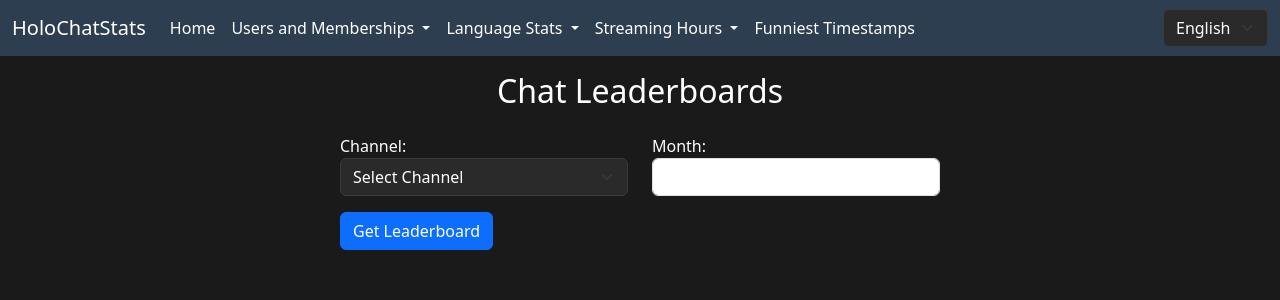
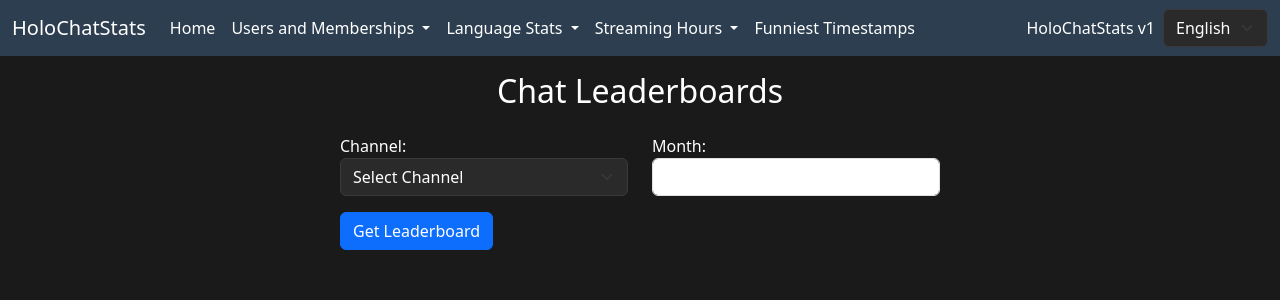
Before and after one commit to mipacd/HoloChatStats, a Flask app: page /chat_leaderboards in a window 1280 px wide. Shown: the top 300 px of the page. Run offline with Flask 3, Linux system fonts and the light colour scheme; data that the repository does not hold is empty; parts of the project's set-up code (start-up, migrations or seed data) failed here and were passed over; some libraries are stand-ins or nearby versions.

Commit message:
Filter video date range query by chat log presence and update menu with link to HoloChatStats v1

```diff
--- a/web/server.py
+++ b/web/server.py
@@ -1171,7 +1171,7 @@
     cursor = conn.cursor()
 
     # Gets first and last date from video table using end_time
-    cursor.execute("SELECT MIN(end_time), MAX(end_time) FROM videos")
+    cursor.execute("SELECT MIN(end_time), MAX(end_time) FROM videos WHERE has_chat_log = 't'")
 
     date_range = cursor.fetchone()
     cursor.close()
--- a/web/templates/menu.html
+++ b/web/templates/menu.html
@@ -96,10 +96,15 @@
                 <li class="nav-item">
                     <a class="nav-link" href="/funniest_timestamps">{{ _("Funniest Timestamps") }}</a>
                 </li>
+
             </ul>
-
-            <!-- Language Selector -->
+            <ul class="navbar-nav">
+            <li class="nav-item">
+                <li><a href="https://old.holochatstats.info" class="nav-link">HoloChatStats v1</a></li>
+            </li>
+            </ul>
             <div class="d-flex">
+                <!-- Language Selector -->
                 <select id="languageSelect" class="form-select">
                     <option value="en" {% if get_locale() == 'en' %}selected{% endif %}>English</option>
                     <option value="ja" {% if get_locale() == 'ja' %}selected{% endif %}>日本語</option>
```
